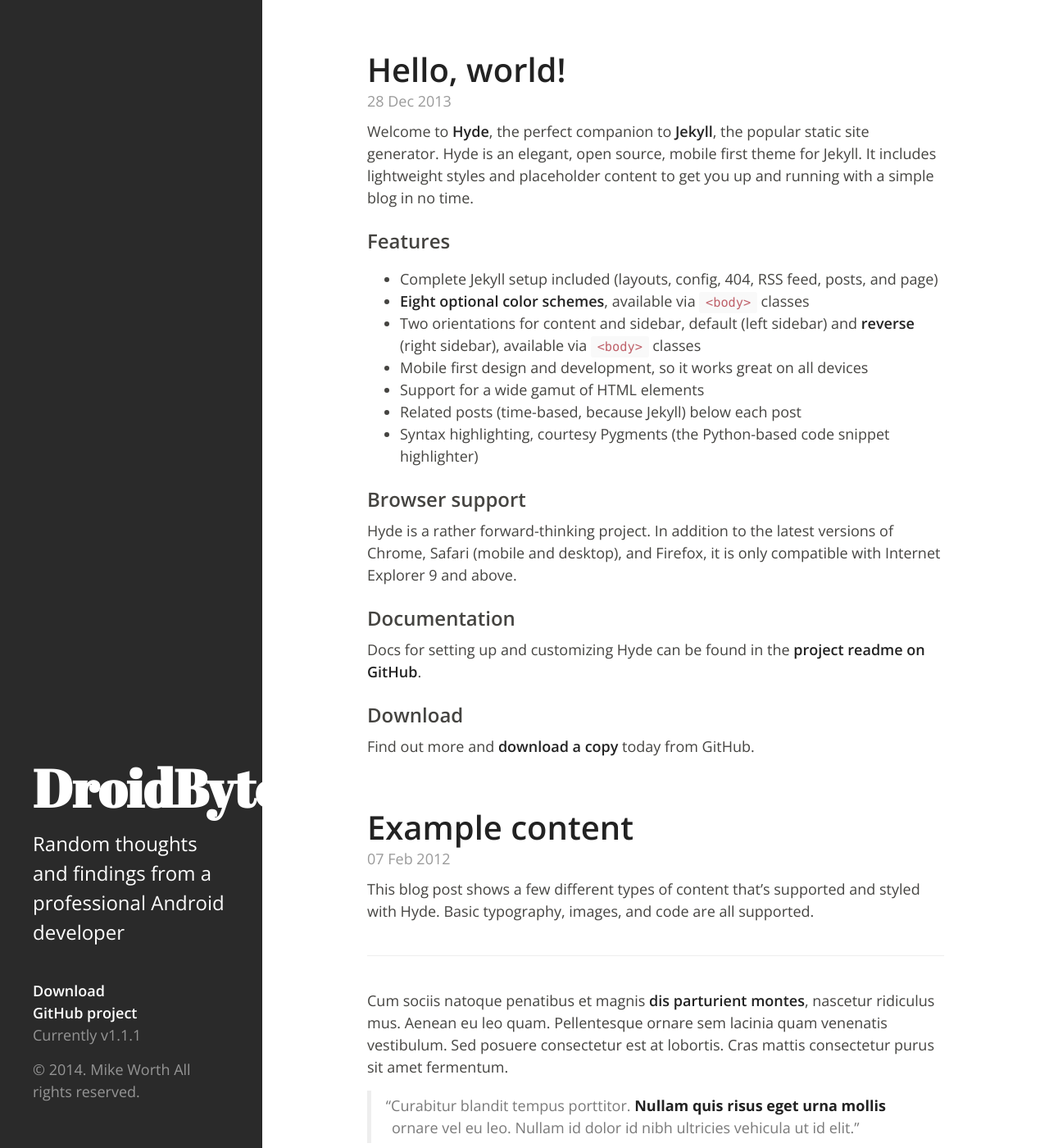
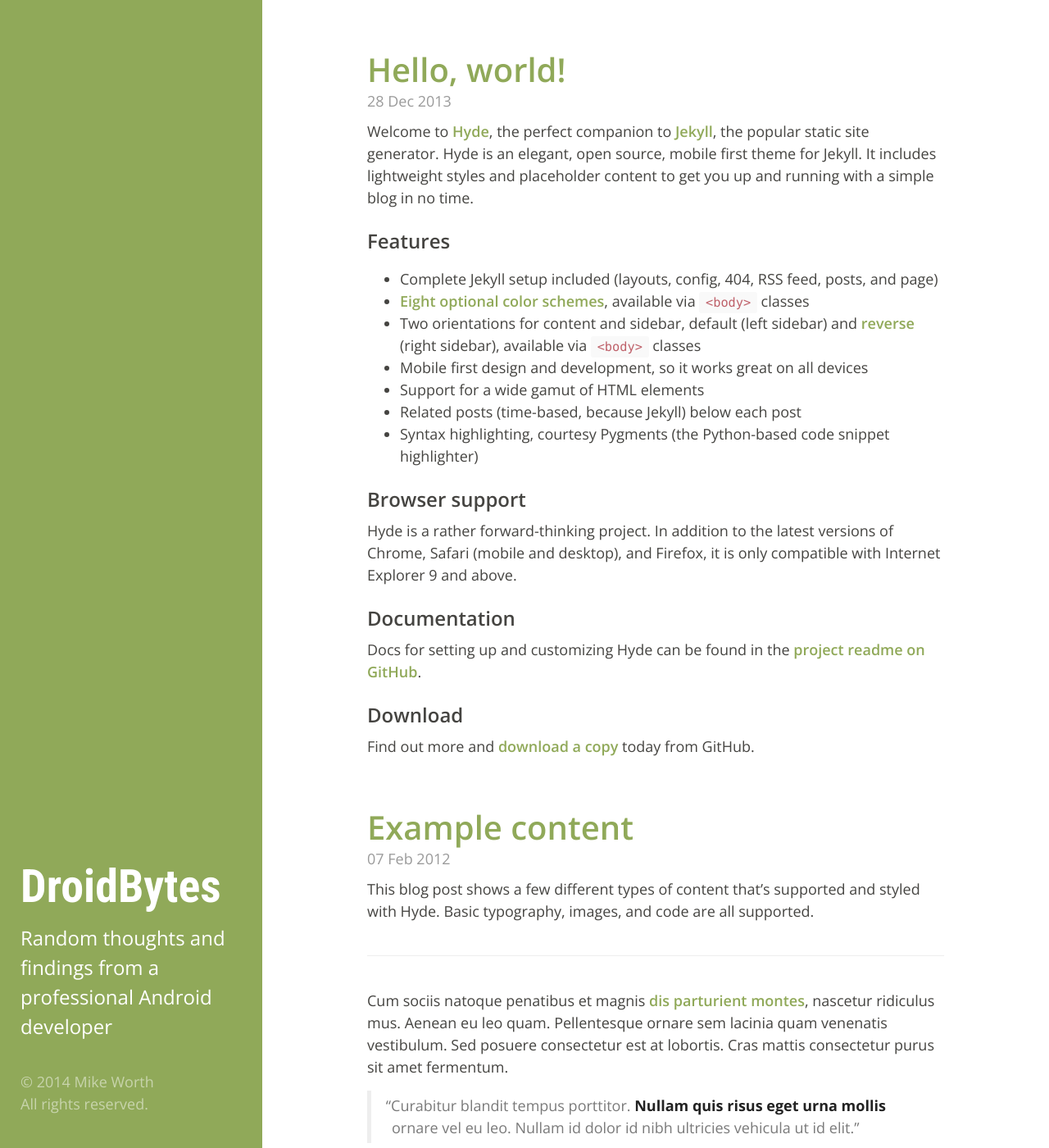
Before and after one commit to michaelworth/michaelworth.github.io, a Jekyll site: the page built from index.html, in a window 1280 px wide and 1400 px high. Shown: the whole window at 82% size. Built offline with Jekyll 4.4.1, drawn with Linux system fonts in a browser that asks for light colours; Markdown is read by kramdown in place of the engine named in the settings; the list of posts is cut into pages by our own code.

Commit message:
Style update

```diff
--- a/_includes/head.html
+++ b/_includes/head.html
@@ -12,6 +12,7 @@
   <link rel="stylesheet" href="/public/css/hyde.css">
   <link rel="stylesheet" href="/public/css/syntax.css">
   <link rel="stylesheet" href="http://fonts.googleapis.com/css?family=Open+Sans:300,400italic,400,600,700|Abril+Fatface">
+  <link href='http://fonts.googleapis.com/css?family=Roboto+Condensed:700' rel='stylesheet' type='text/css'>
 
   <!-- Icons -->
   <link rel="apple-touch-icon-precomposed" sizes="144x144" href="/public/touch-icon-144-precomposed.png">
--- a/_layouts/default.html
+++ b/_layouts/default.html
@@ -3,7 +3,7 @@
 
   {% include head.html %}
 
-  <body>
+  <body class="theme-base-0b">
 
     <header class="masthead">
       <div class="masthead-inner">
@@ -11,16 +11,7 @@
         <p class="lead">{{ site.description }}</p>
 
         <div class="colophon">
-          <ul class="colophon-links">
-            <li>
-              <a href="https://github.com/mdo/hyde/archive/v{{ site.version }}.zip">Download</a>
-            </li>
-            <li>
-              <a href="https://github.com/mdo/hyde">GitHub project</a>
-            </li>
-            <li>Currently v{{ site.version }}</li>
-          </ul>
-          <p>&copy; 2014. {{ site.author.name }} All rights reserved.</p>
+          <p>&copy; 2014 {{ site.author.name }}</br>All rights reserved.</p>
         </div>
       </div>
     </header>
--- a/public/css/hyde.css
+++ b/public/css/hyde.css
@@ -235,7 +235,8 @@
 /* Masthead content */
 .masthead h1 {
   margin-top: 0;
-  font-family: "Abril Fatface";
+  font-family: Roboto Condensed, sans-serif;
+  font-weight: 700;
 }
 .masthead .lead {
   margin-bottom: 0;
@@ -260,7 +261,7 @@
 /* Responsive masthead */
 @media (min-width: 768px) {
   .masthead-inner {
-    padding: 40px;
+    padding: 25px;
   }
 }
 @media (min-width: 990px) {
@@ -280,10 +281,10 @@
     left: 0;
   }
   .masthead h1 {
-    font-size: 64px;
+    font-size: 56px;
   }
   .colophon {
-    margin-top: 40px;
+    margin-top: 36px;
   }
 }
 
```
Also changed, not shown: 7 other files.
